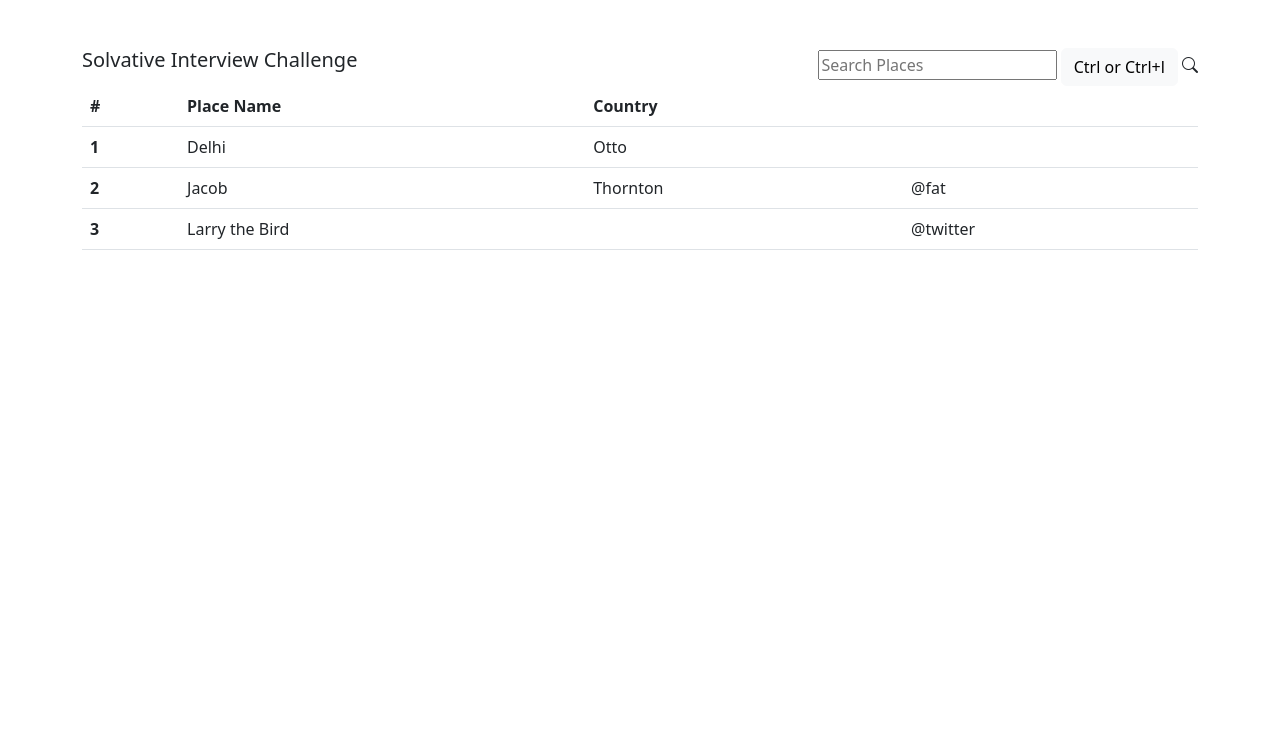
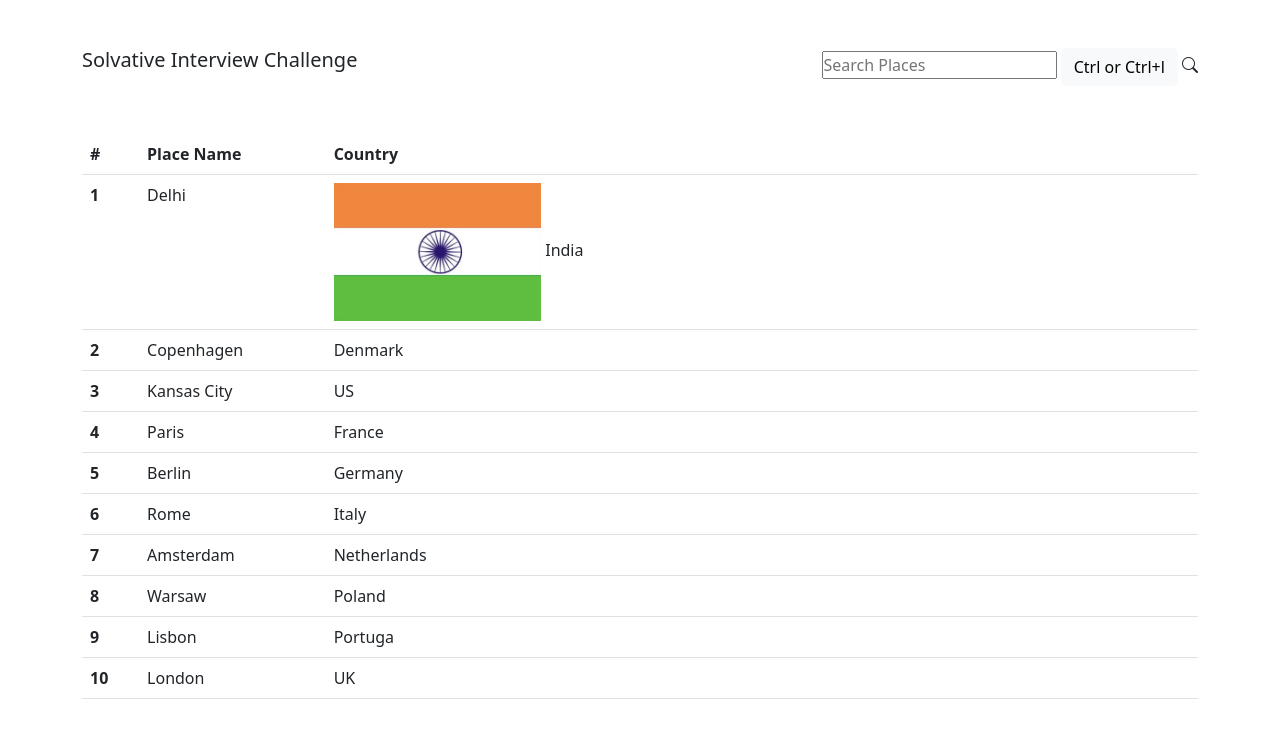
Before and after one commit to PriyanshiArya/SolvativeTask, a plain HTML site: page index.html in a window 1280 px wide. Drawn offline with nearby package versions, Linux system fonts and the light colour scheme.

Commit message:
updated  table

```diff
--- a/index.html
+++ b/index.html
@@ -21,9 +21,9 @@
 
             </div>
         </div>
-        <table class="table">
+        <table class="table mt-5">
             <thead>
-              <tr class="mt-5">
+              <tr>
                 <th scope="col">#</th>
                 <th scope="col">Place Name</th>
                 <th scope="col">Country</th>
@@ -34,19 +34,61 @@
               <tr>
                 <th scope="row">1</th>
                 <td>Delhi</td>
-                <td>Otto</td>
+                <td> <img class="w-25" src="./images/india-flag.jpg" alt=""> India</td>
                 <td></td>
               </tr>
               <tr>
                 <th scope="row">2</th>
-                <td>Jacob</td>
-                <td>Thornton</td>
-                <td>@fat</td>
+                <td>Copenhagen</td>
+                <td>Denmark</td>
+                <td></td>
               </tr>
               <tr>
                 <th scope="row">3</th>
-                <td colspan="2">Larry the Bird</td>
-                <td>@twitter</td>
+                <td >Kansas City</td>
+                <td>US</td>
+                <td></td>
+              </tr>
+              <tr>
+                <th scope="row">4</th>
+                <td>Paris</td>
+                <td>France</td>
+                <td></td>
+              </tr>
+              <tr>
+                <th scope="row">5</th>
+                <td>Berlin </td>
+                <td>Germany</td>
+                <td></td>
+              </tr><tr>
+                <th scope="row">6</th>
+                <td>Rome</td>
+                <td>Italy</td>
+                <td></td>
+              </tr>
+              <tr>
+                <th scope="row">7</th>
+                <td>Amsterdam</td>
+                <td>Netherlands</td>
+                <td></td>
+              </tr>
+              <tr>
+                <th scope="row">8</th>
+                <td>Warsaw</td>
+                <td>Poland</td>
+                <td></td>
+              </tr>
+              <tr>
+                <th scope="row">9</th>
+                <td>Lisbon</td>
+                <td>Portuga</td>
+                <td></td>
+              </tr>
+              <tr>
+                <th scope="row">10</th>
+                <td>London</td>
+                <td>UK</td>
+                <td></td>
               </tr>
             </tbody>
           </table>
--- a/style.css
+++ b/style.css
@@ -0,0 +1,9 @@
+*{
+    margin: 0%;
+    padding: 0%;
+    box-sizing: border-box;
+}
+html,body{
+    width: 100%;
+    height: 100%;
+}
```
Also changed, not shown: images/india-flag.jpg (added).
